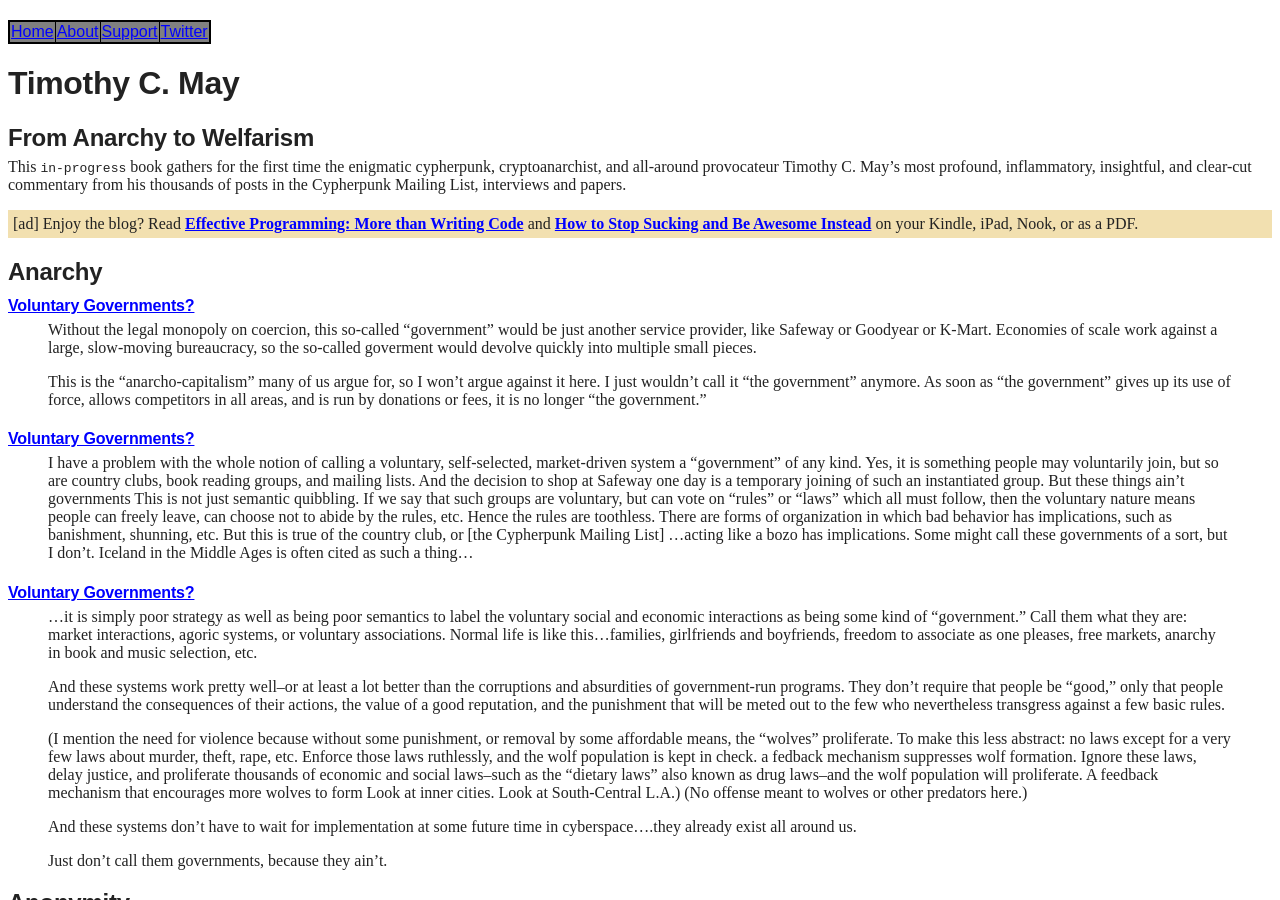
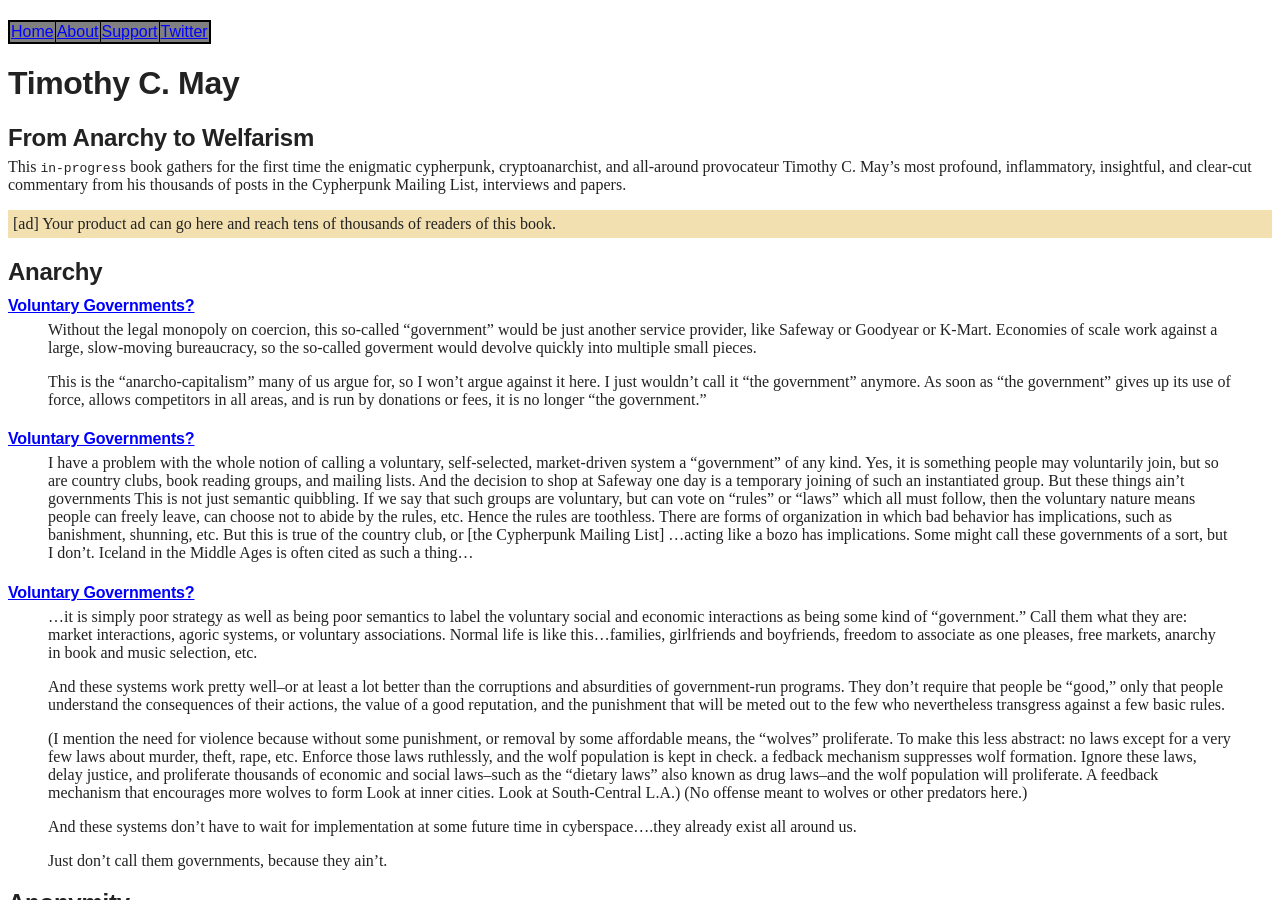
Before and after one commit to wakgill/deryk, a Jekyll site: the page built from tcm.md, in a window 1280 px wide and 900 px high. Built offline with Jekyll 4.4.1, drawn with Linux system fonts in a browser that asks for light colours.

Commit message:
Update tcm.md

```diff
--- a/tcm.md
+++ b/tcm.md
@@ -10,8 +10,8 @@ image: https://raw.githubusercontent.com/wakgill/deryk/main/assets/img/tmc.png
 
 This <code>in-progress</code> book gathers for the first time the enigmatic cypherpunk, cryptoanarchist, and all-around provocateur Timothy C. May’s most profound, inflammatory, insightful, and clear-cut commentary from his thousands of posts in the Cypherpunk Mailing List, interviews and papers.
 
-<div style="margin-bottom:15px;background: #f2e0b0;padding: 5px;/* margin-right: -5px; */">
-[ad] Enjoy the blog? Read <b><a href="https://www.amazon.com/dp/B008HUMTO0/?tag=codihorr-20">Effective Programming: More than Writing Code</a></b> and <b><a href="https://www.amazon.com/dp/B00BU3KPQU/?tag=codihorr-20">How to Stop Sucking and Be Awesome Instead</a></b>  on your Kindle, iPad, Nook, or as a PDF.
+<div style="margin-bottom:15px;background: #f2e0b0;padding: 5px;">
+[ad] Your product ad can go here and reach tens of thousands of readers of this book.
 </div>
 
 ## Anarchy
```
